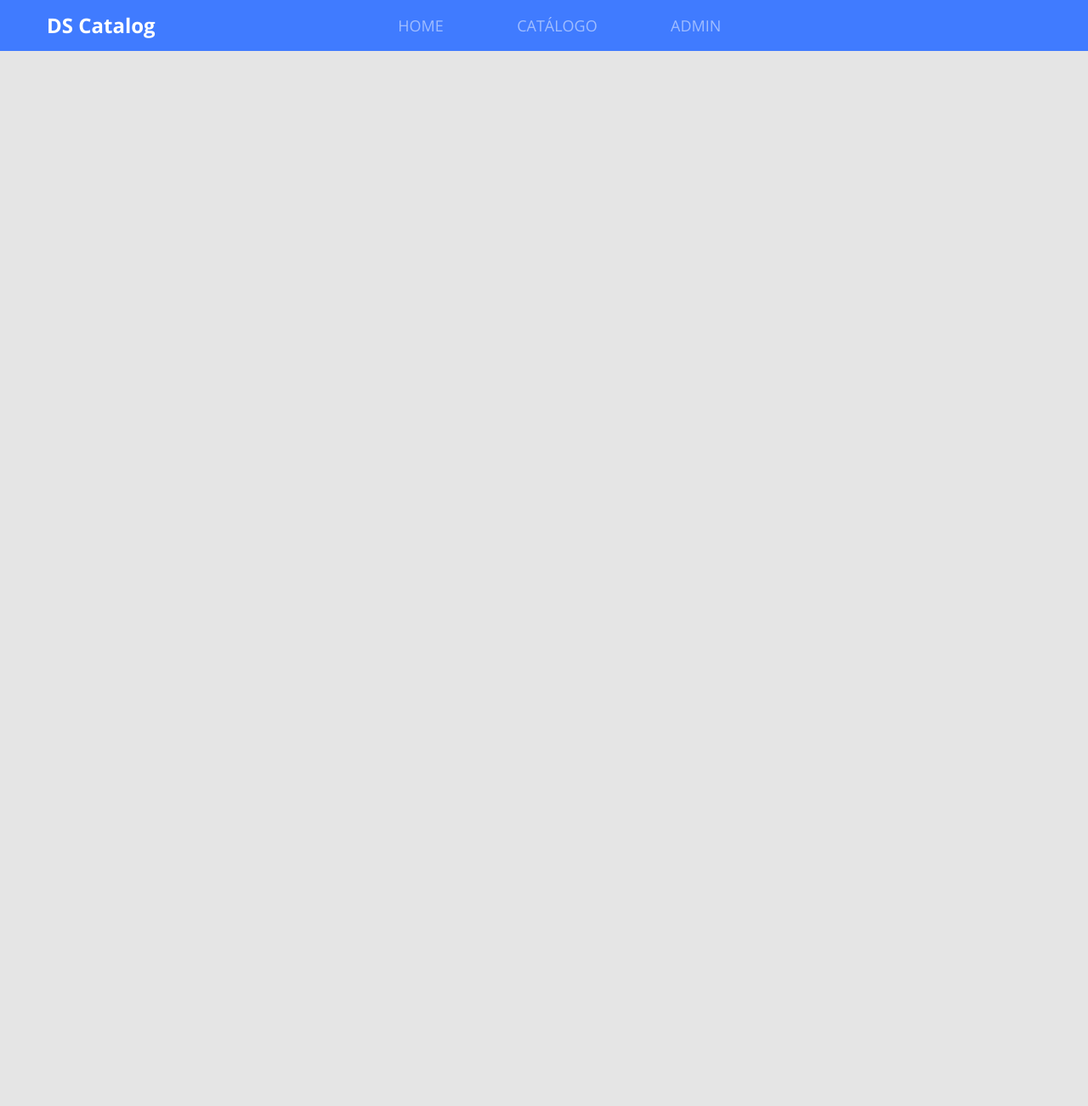
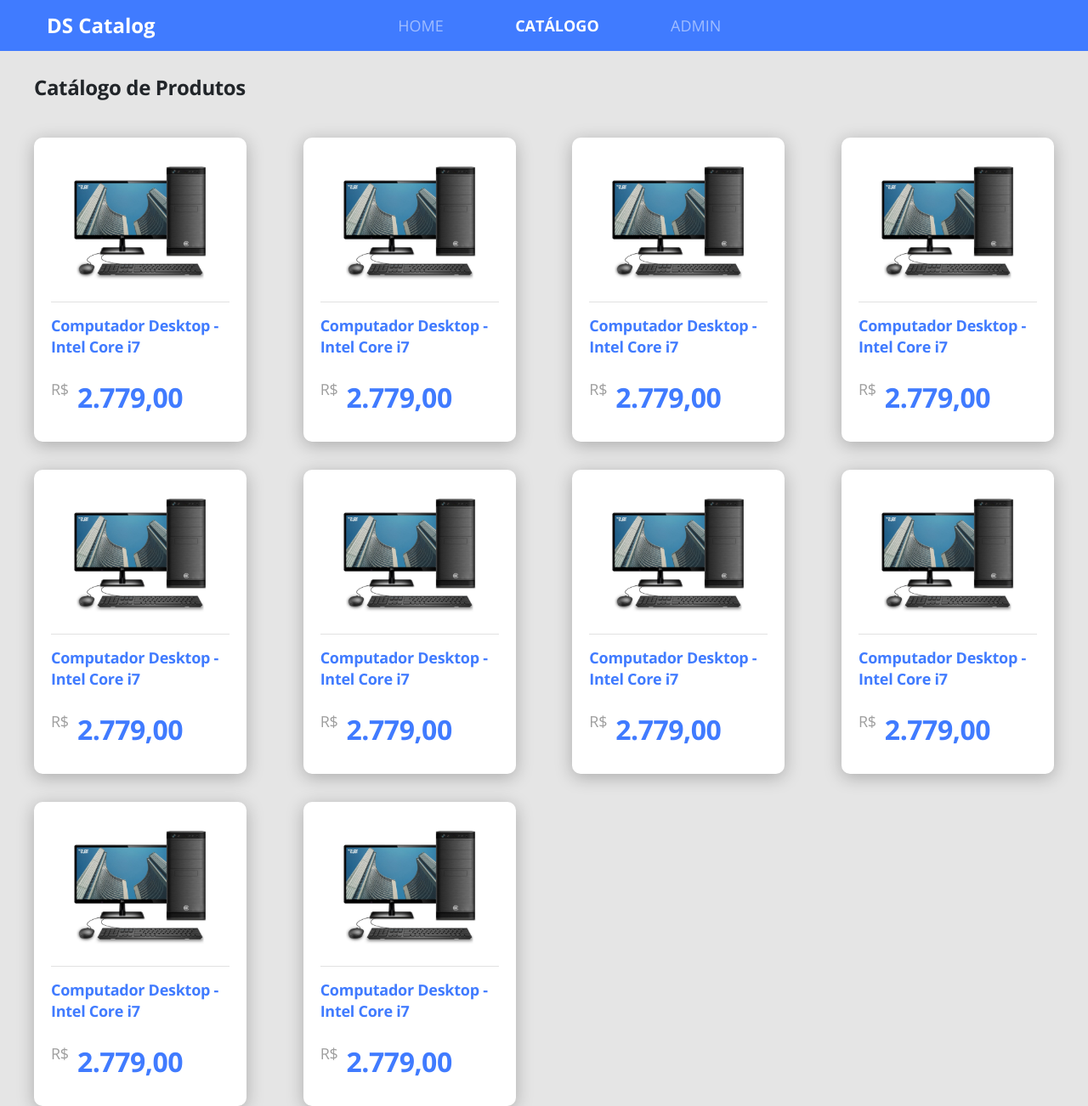
Before and after one commit to DiegoWanBorges/DsCatalog, a React (Create React App) app in the folder front-web/: page /products in a window 1280 px wide. Shown: the whole page at 85% size. Before the commit the page ends 800 px from the top, so only its background shows below. Built offline with nearby package versions, Linux system fonts and the light colour scheme.

Commit message:
Product Details - Part 1

```diff
--- a/front-web/src/Routes.tsx
+++ b/front-web/src/Routes.tsx
@@ -3,6 +3,7 @@
 import NavBar from './core/components/NavBar';
 import Admin from './pages/Admin';
 import Catalog from './pages/Catalog';
+import ProductDetails from './pages/Catalog/components/ProductDetails';
 import Home from './pages/Home';
 
 const Routes = () => (
@@ -12,8 +13,11 @@
             <Route path="/" exact>
                 <Home />
             </Route>
-            <Route path="/catalog">
+            <Route path="/products" exact>
                 <Catalog />
+            </Route>
+            <Route path="/products/:productId">
+                <ProductDetails />
             </Route>
             <Route path="/admin">
                 <Admin />
--- a/front-web/src/core/components/NavBar/index.tsx
+++ b/front-web/src/core/components/NavBar/index.tsx
@@ -16,7 +16,7 @@
                     </NavLink>
                 </li>
                 <li>
-                    <NavLink to="/catalog" activeClassName="active">
+                    <NavLink to="/products" activeClassName="active">
                         CATÁLOGO
                     </NavLink>
                 </li>
--- a/front-web/src/pages/Admin/index.tsx
+++ b/front-web/src/pages/Admin/index.tsx
@@ -1,5 +1,5 @@
 import React from 'react'
-
+import './styles.scss'
 
 const Admin = () => (
     <>
--- /dev/null
+++ b/front-web/src/pages/Catalog/components/ProductDetails/index.tsx
@@ -0,0 +1,24 @@
+import React from 'react'
+import { useParams } from 'react-router-dom'
+import './styles.scss'
+
+type ParamsType ={
+    productId: string;
+}
+
+
+const ProductDetails = () => {
+    const { productId } = useParams<ParamsType>();
+
+
+    console.log(productId)
+
+    return (
+        <div className="product-details-container">
+            <h1>Product Details</h1>
+
+        </div>
+    )
+}
+
+export default ProductDetails;
--- a/front-web/src/pages/Catalog/index.tsx
+++ b/front-web/src/pages/Catalog/index.tsx
@@ -1,4 +1,5 @@
 import React from 'react'
+import { Link } from 'react-router-dom';
 import ProductCard from './components/ProductCard'
 import './styles.scss'
 
@@ -7,18 +8,16 @@
         <h1 className="catalog-title">Catálogo de Produtos</h1>
 
         <div className="catalog-produts">
-            <ProductCard />
-            <ProductCard />
-            <ProductCard />
-            <ProductCard />
-            <ProductCard />
-            <ProductCard />
-            <ProductCard />
-            <ProductCard />
-            <ProductCard />
-            <ProductCard />
-            <ProductCard />
-            <ProductCard />
+            <Link to="/products/1" ><ProductCard /></Link>
+            <Link to="/products/2" ><ProductCard /></Link>
+            <Link to="/products/3" ><ProductCard /></Link>
+            <Link to="/products/4" ><ProductCard /></Link>
+            <Link to="/products/5" ><ProductCard /></Link>
+            <Link to="/products/6" ><ProductCard /></Link>
+            <Link to="/products/7" ><ProductCard /></Link>
+            <Link to="/products/8" ><ProductCard /></Link>
+            <Link to="/products/9" ><ProductCard /></Link>
+            <Link to="/products/10" ><ProductCard /></Link>
         </div>
     </div>
 );
--- a/front-web/src/pages/Home/index.tsx
+++ b/front-web/src/pages/Home/index.tsx
@@ -12,7 +12,7 @@
                 <div className="col-6"  >
                 <h1 className="text-title">Conheça o melhor <br/> catálogo de produtos</h1>
                 <p className="text-subtitle">Ajudaremos você a encontrar os melhores <br/> produtos disponíveis no mercado.</p>
-                <Link to="/catalog">
+                <Link to="/products">
                     <ButtonIcon text="INICIE AGORA SUA BUSCA" />
                 </Link>
 
```
Also changed, not shown: front-web/src/pages/Admin/styles.scss (added), front-web/src/pages/Catalog/components/ProductDetails/styles.scss (added), 1 other file (tests, documents, lock files or other folders).
